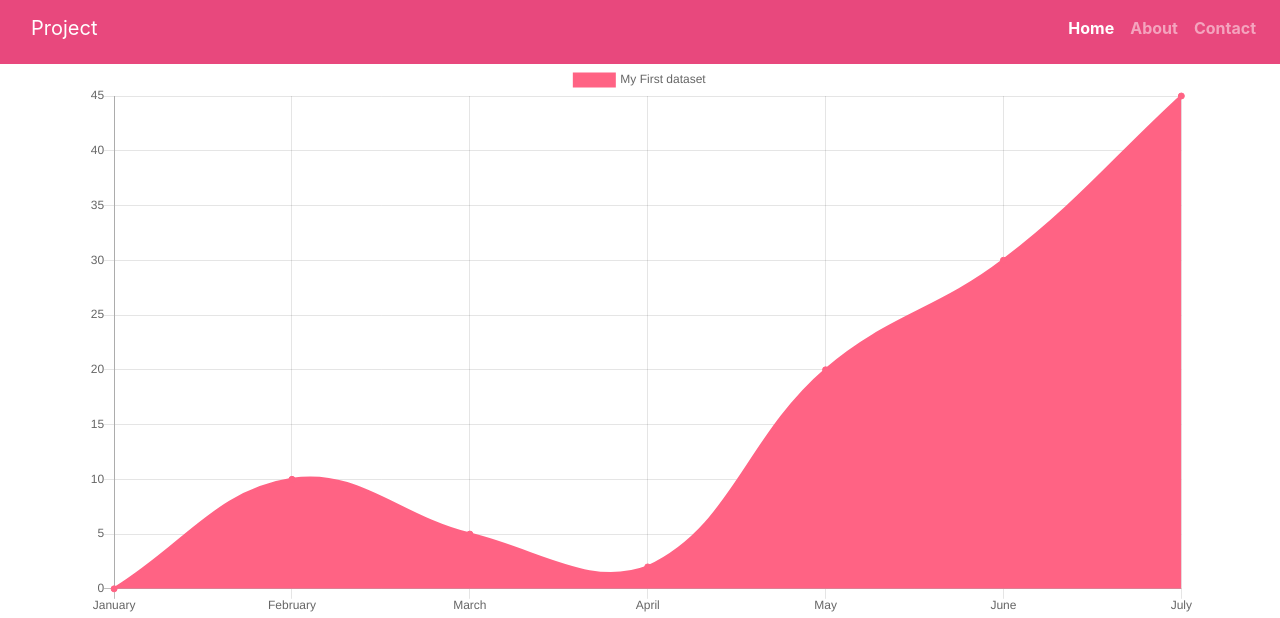
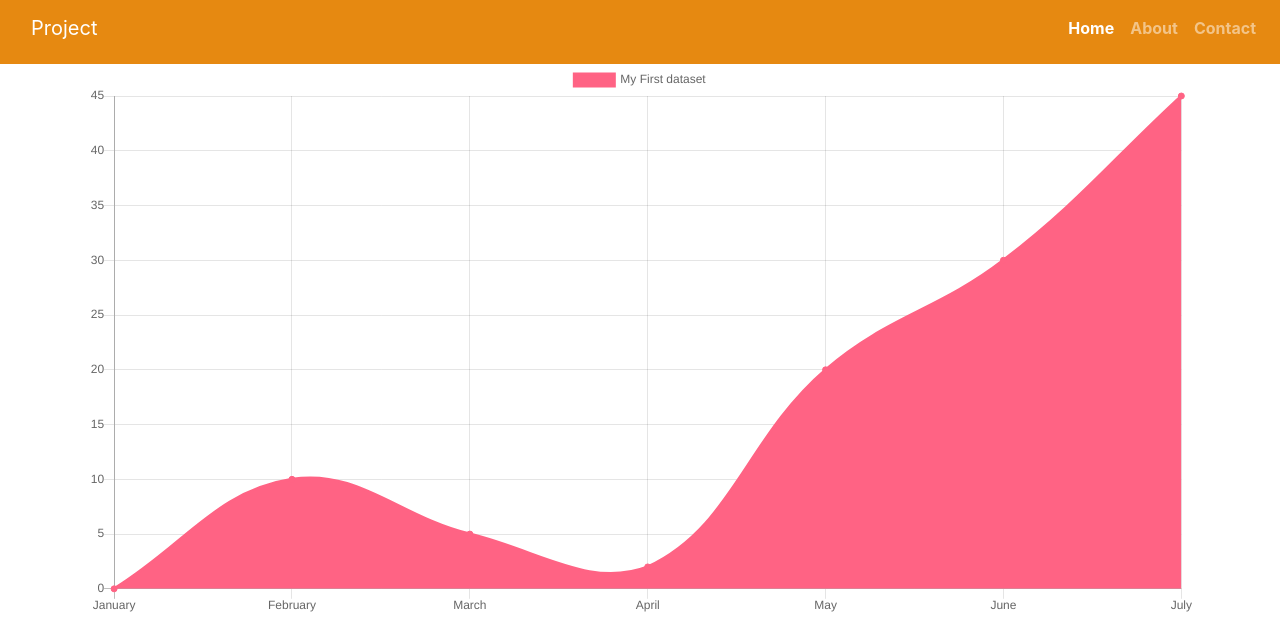
Before and after one commit to Debajyoti1/NasaHackathon, a Flask app: page / in a window 1280 px wide. Shown: the top 618 px of the page. Run offline with Flask 2, Linux system fonts and the light colour scheme; some libraries are stand-ins or nearby versions.

Commit message:
changed structure

```diff
--- a/templates/base.html
+++ b/templates/base.html
@@ -6,12 +6,12 @@
     <meta name="viewport" content="width=device-width, initial-scale=1.0">
     {% block title %} {% endblock %}
     <link rel="stylesheet" href="https://stackpath.bootstrapcdn.com/bootstrap/4.5.0/css/bootstrap.min.css" integrity="sha384-9aIt2nRpC12Uk9gS9baDl411NQApFmC26EwAOH8WgZl5MYYxFfc+NcPb1dKGj7Sk" crossorigin="anonymous">
-
+    <script src="https://cdnjs.cloudflare.com/ajax/libs/Chart.js/2.9.3/Chart.min.js" integrity="sha256-R4pqcOYV8lt7snxMQO/HSbVCFRPMdrhAFMH+vr9giYI=" crossorigin="anonymous"></script>
 </head>
 <body>
     <header>
     <!--nav bar -->
-    <nav class="navbar navbar-expand-lg navbar-expand-md navbar-dark pb-3" style="background-color: rgb(232, 72, 125);">
+    <nav class="navbar navbar-expand-lg navbar-expand-md navbar-dark pb-3" style="background-color: rgb(230, 137, 17);">
       <a href="" class="navbar-brand" style="margin-left: 15px">Project</a>
       <button class="navbar-toggler" type="button" data-toggle="collapse" data-target="#navbarSupportedContent" aria-controls="navbarSupportedContent" aria-expanded="false" aria-label="Toggle navigation">
         <span class="navbar-toggler-icon"></span>
--- a/templates/index.html
+++ b/templates/index.html
@@ -1,7 +1,6 @@
 {% extends 'base.html' %}
 {% block title %}
 <title>NASA HAckathon Project</title>
-<script src="https://cdnjs.cloudflare.com/ajax/libs/Chart.js/2.9.3/Chart.min.js" integrity="sha256-R4pqcOYV8lt7snxMQO/HSbVCFRPMdrhAFMH+vr9giYI=" crossorigin="anonymous"></script>
 {% endblock %}
 
 {% block body %}
```
